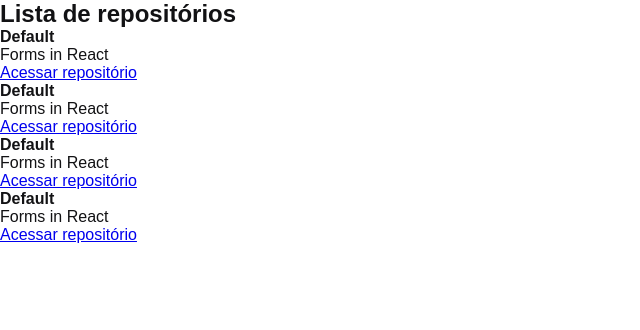
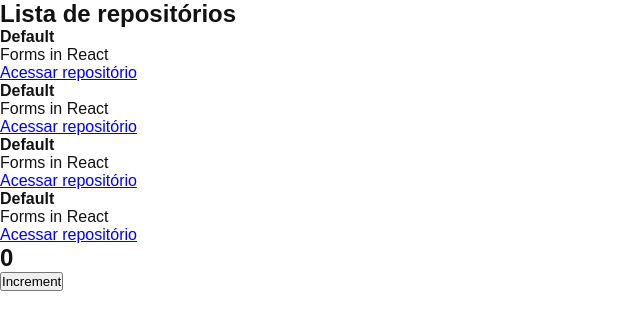
Before and after one commit to pedrojsx/github_explorer, a React app: page / in a window 1280 px wide. Shown: the top 330 px of the page, without its empty margins (0-640 px from the left). Built offline with nearby package versions, Linux system fonts and the light colour scheme.

Commit message:
Estado do componente

```diff
--- a/src/App.jsx
+++ b/src/App.jsx
@@ -1,6 +1,12 @@
+import { Counter } from './components/counter'
 import { RepositoryList } from './components/repository-list'
 import './styles/global.scss'
 
 export function App() {
-  return <RepositoryList />
+  return (
+    <>
+      <RepositoryList />
+      <Counter />
+    </>
+  )
 }
--- /dev/null
+++ b/src/components/counter.jsx
@@ -0,0 +1,21 @@
+import { useState } from 'react'
+
+export function Counter() {
+  const [counter, setCounter] = useState(0)
+
+  function increment() {
+    setCounter(counter + 1)
+  }
+
+  return (
+    <div>
+      <h2>{counter}</h2>
+      <button
+        type='button'
+        onClick={increment}
+      >
+        Increment
+      </button>
+    </div>
+  )
+}
```
